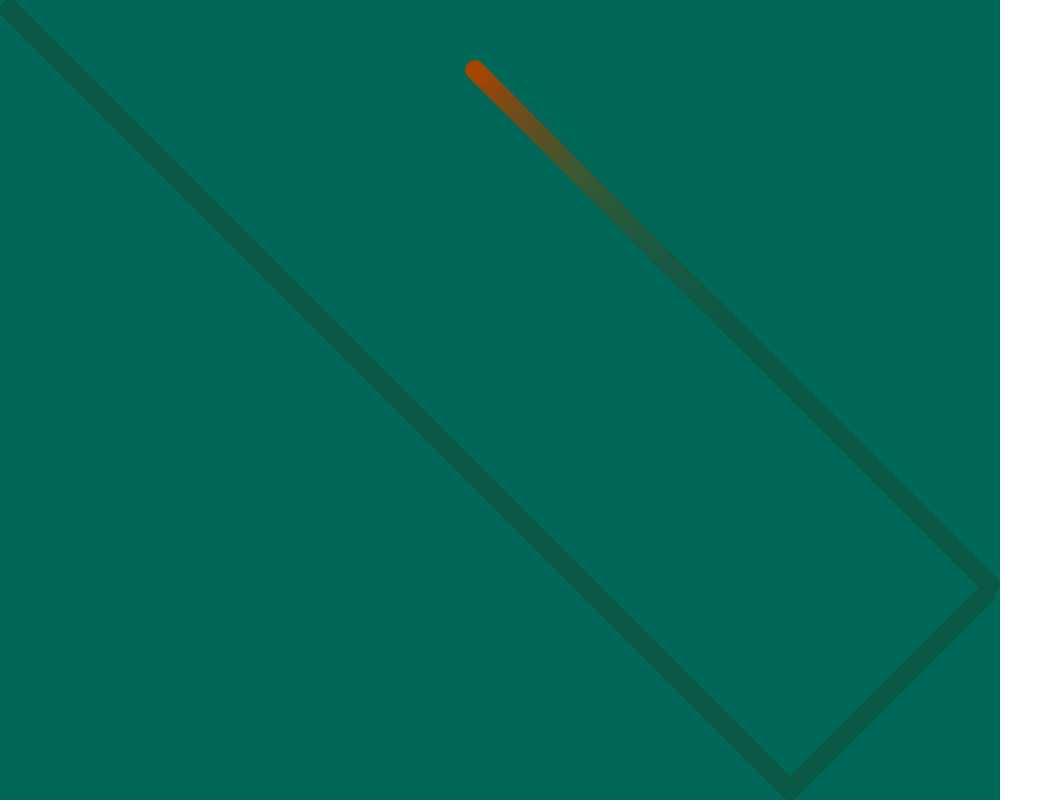
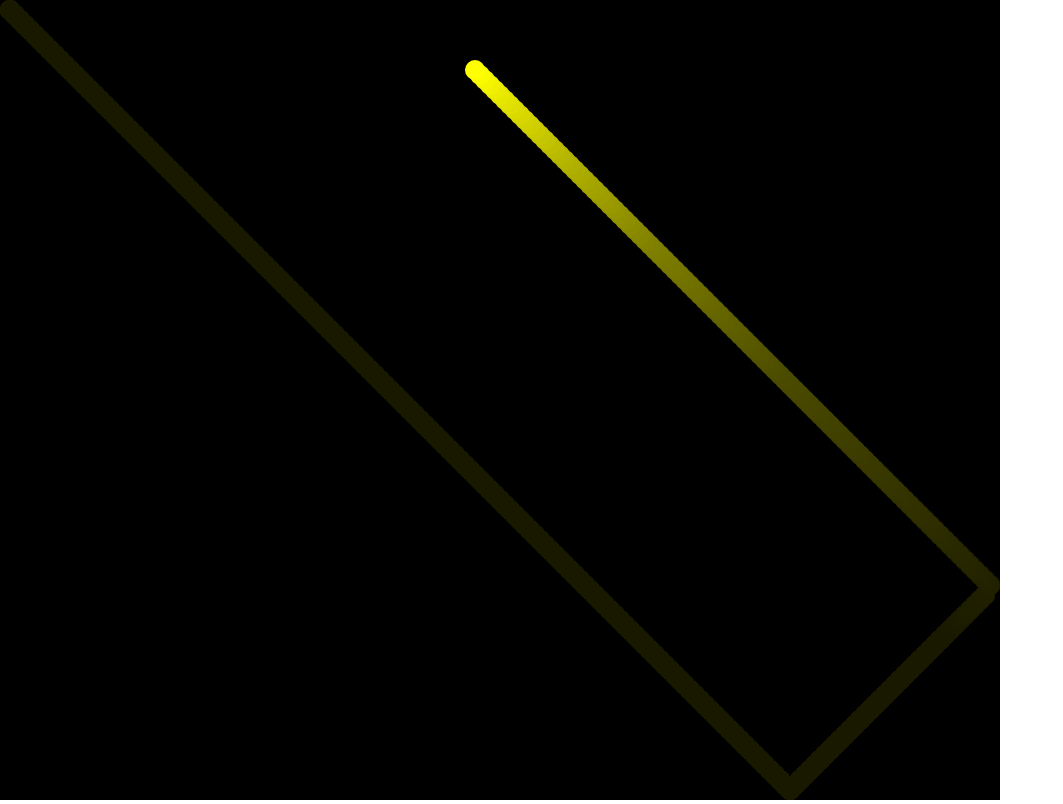
Before and after one commit to ryumiel/deview2015, a plain HTML site: page examples/canvas.html in a window 1280 px wide. Shown: the whole page, without its empty margins (0-1063 px from the left). Drawn offline with Linux system fonts and the light colour scheme.

Commit message:
Change the color of canvas example to improve visibility

```diff
--- a/examples/canvas.html
+++ b/examples/canvas.html
@@ -41,11 +41,11 @@
     var canvas = document.getElementById('myCanvas');
     var context = canvas.getContext('2d');
 
-    clearWithAlpha(0.05);
+    clearWithAlpha(0.02);
 
     context.beginPath();
     context.arc(x, y, radius, 0, 2 * Math.PI);
-    context.fillStyle = '#A64500';
+    context.fillStyle = '#FFFF00';
     context.fill();
 
     x += deltax;
@@ -58,7 +58,7 @@
     var canvas = document.getElementById('myCanvas');
     var context = canvas.getContext('2d');
 
-    context.fillStyle = 'rgba(0, 104, 90,' +  alpha + ')';
+    context.fillStyle = 'rgba(0, 0, 0,' +  alpha + ')';
     context.fillRect(0, 0, width, height);
   }
 
```
